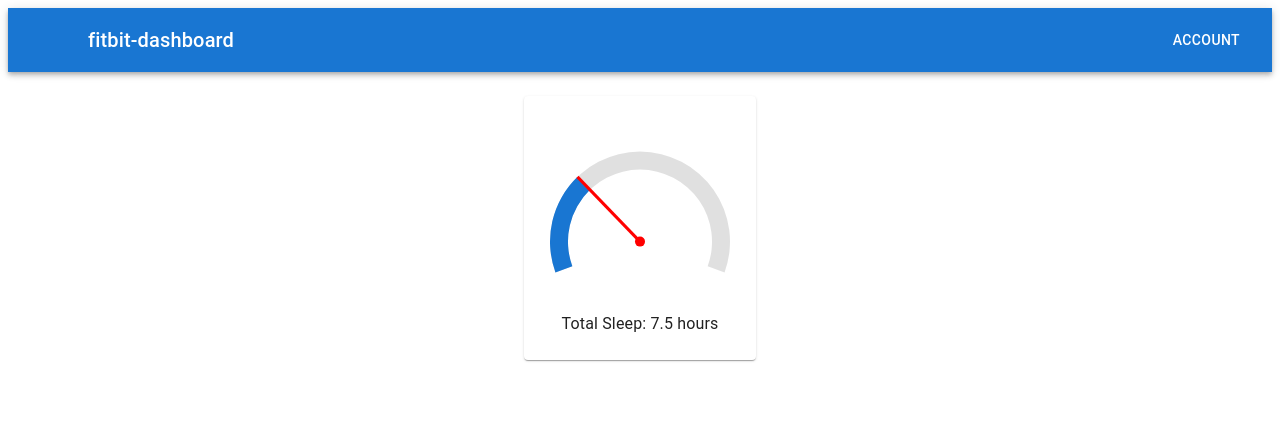
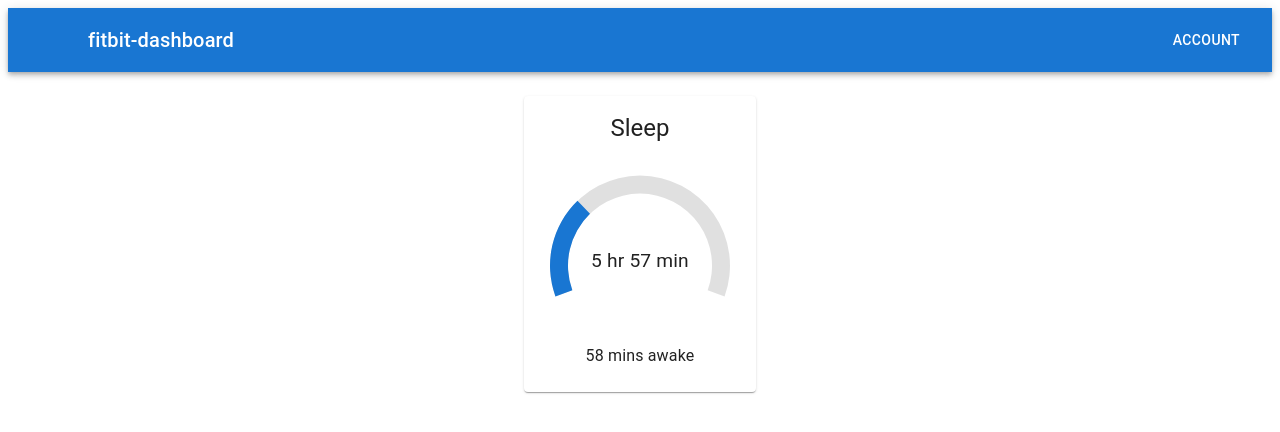
Before and after one commit to loganhagen/koa-sleep, a React (Vite) app in the folder client/: page / in a window 1280 px wide. Shown: the top 432 px of the page. Built offline with nearby package versions, Linux system fonts and the light colour scheme; some icons are missing.

Commit message:
continue styling sleep chart

```diff
--- a/client/src/components/SleepChart.tsx
+++ b/client/src/components/SleepChart.tsx
@@ -1,39 +1,18 @@
-import { Card, CardContent, Typography } from "@mui/material";
+import { Card, CardContent, Typography, Box } from "@mui/material";
 import {
   GaugeContainer,
   GaugeValueArc,
   GaugeReferenceArc,
-  useGaugeState,
 } from "@mui/x-charts/Gauge";
-
-function GaugePointer() {
-  const { valueAngle, outerRadius, cx, cy } = useGaugeState();
-
-  if (valueAngle === null) {
-    // No value to display
-    return null;
-  }
-
-  const target = {
-    x: cx + outerRadius * Math.sin(valueAngle),
-    y: cy - outerRadius * Math.cos(valueAngle),
-  };
-  return (
-    <g>
-      <circle cx={cx} cy={cy} r={5} fill="red" />
-      <path
-        d={`M ${cx} ${cy} L ${target.x} ${target.y}`}
-        stroke="red"
-        strokeWidth={3}
-      />
-    </g>
-  );
-}
 
 export default function SleepChart() {
   return (
     <Card sx={{ width: "fit-content" }}>
-      <CardContent sx={{ textAlign: "center" }}>
+      <CardContent sx={{ textAlign: "center", pb: 1 }}>
+        <Typography variant="h5" sx={{ mb: -1 }}>
+          Sleep
+        </Typography>
+        <Box sx={{ position: "relative" }}>
           <GaugeContainer
             width={200}
             height={200}
@@ -43,9 +22,25 @@ export default function SleepChart() {
           >
             <GaugeReferenceArc />
             <GaugeValueArc />
-          <GaugePointer />
           </GaugeContainer>
-        <Typography>Total Sleep: 7.5 hours</Typography>
+          <Box
+            sx={{
+              position: "absolute",
+              top: -60,
+              left: 0,
+              right: 0,
+              bottom: 0,
+              display: "flex",
+              flexDirection: "column",
+              alignItems: "center",
+              justifyContent: "flex-end",
+              height: "100%",
+            }}
+          >
+            <Typography sx={{ fontSize: "1.2rem" }}>5 hr 57 min</Typography>
+          </Box>
+        </Box>
+        <Typography sx={{ mt: 1 }}>58 mins awake</Typography>
       </CardContent>
     </Card>
   );
```
Lines whose indentation alone changed are shown as unchanged.
